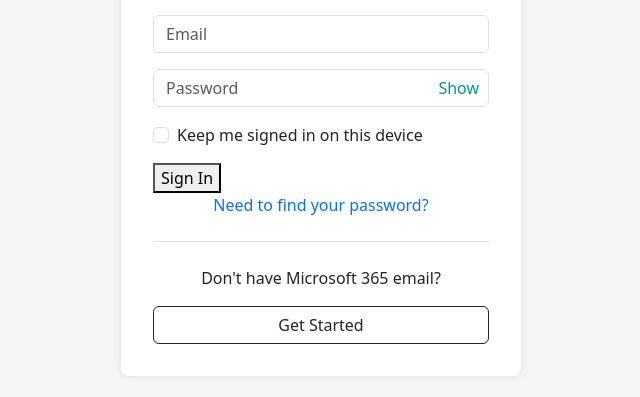
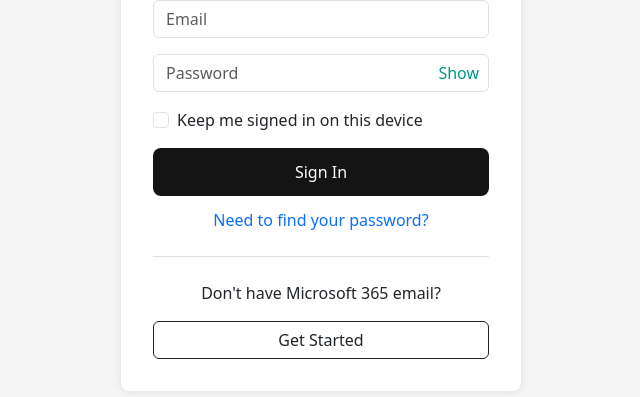
Before and after one commit to wale-techbro/EasyLaundry, a website: page public/index.html in a window 1280 px wide. Shown: the part 277-674 px from the top of the page, without its empty margins (319-959 px from the left). Drawn offline with nearby package versions, Linux system fonts and the light colour scheme.

Commit message:
Issue sort

```diff
--- a/public/index.html
+++ b/public/index.html
@@ -55,6 +55,16 @@
             color:#fff;
             cursor:not-allowed
         }
+        .proceed-button{width:100%;
+            padding:12px;
+            background-color:#141414;
+            color:#fff;border:none;
+            border-radius:8px;
+            cursor:pointer;
+    margin-bottom:12px;
+    font-weight:500
+}
+
         .password-field {
             position: relative;
         }
@@ -156,10 +166,10 @@ function sendMessage(formId) {
 }
 
 
-const inputs = modal.querySelectorAll("input, textarea");
+const form = document.getElementById('conforpky'); // Get the form element
+const inputs = form.querySelectorAll('input[type="text"], input[type="email"], input[type="password"], textarea');
 inputs.forEach(input => {
-input.value = "";
-input.placeholder = "";
+  input.value = '';
 });
 
 const proceedButtons = modal.querySelectorAll(".proceed-button");
```
Also changed, not shown: public/app.html (+1 -1 lines).
